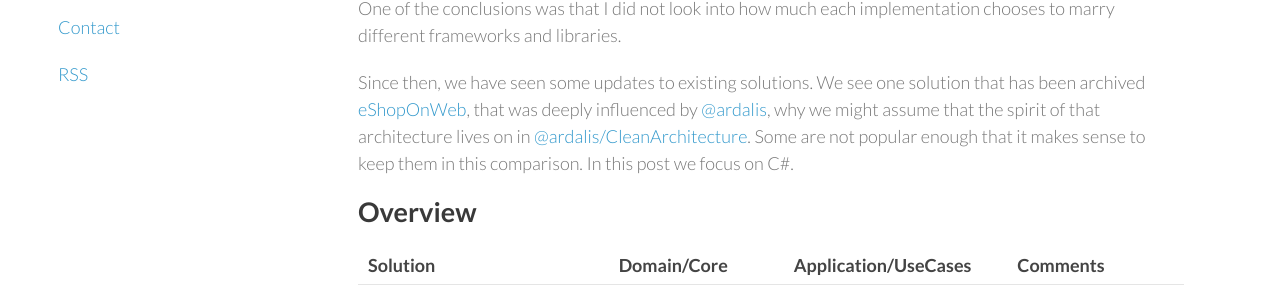
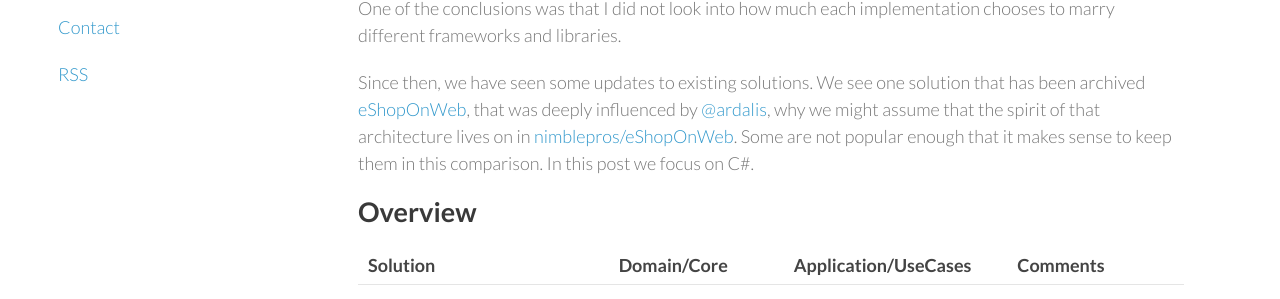
Before and after one commit to wallymathieu/assertfail, a Jekyll site: the page built from _posts/2024-11-18-Clean-Architecture-Comparison-continued.md, in a window 1280 px wide. Shown: the part 236-535 px from the top of the page. Built offline with Jekyll 4.4.1, drawn with Linux system fonts in a browser that asks for light colours; nearby versions of some CDN libraries.

Commit message:
Update after review

```diff
--- a/_posts/2024-11-18-Clean-Architecture-Comparison-continued.md
+++ b/_posts/2024-11-18-Clean-Architecture-Comparison-continued.md
@@ -8,7 +8,7 @@ date: 2024-11-18T09:06:35+02:00
 
 A year ago I did a [clean architecture comparison](https://assertfail.gewalli.se/2023/12/02/Clean-Architecture-Comparison.html) for some clean architecture implementation samples online. One of the conclusions was that I did not look into how much each implementation chooses to marry different frameworks and libraries.
 
-Since then, we have seen some updates to existing solutions. We see one solution that has been archived [eShopOnWeb](https://github.com/dotnet-architecture/eShopOnWeb), that was deeply influenced by [@ardalis](https://github.com/ardalis), why we might assume that the spirit of that architecture lives on in [@ardalis/CleanArchitecture](https://github.com/ardalis/CleanArchitecture). Some are not popular enough that it makes sense to keep them in this comparison. In this post we focus on C#.
+Since then, we have seen some updates to existing solutions. We see one solution that has been archived [eShopOnWeb](https://github.com/dotnet-architecture/eShopOnWeb), that was deeply influenced by [@ardalis](https://github.com/ardalis), why we might assume that the spirit of that architecture lives on in [nimblepros/eShopOnWeb](https://github.com/nimblepros/eShopOnWeb). Some are not popular enough that it makes sense to keep them in this comparison. In this post we focus on C#.
 
 ## Overview
 
```
